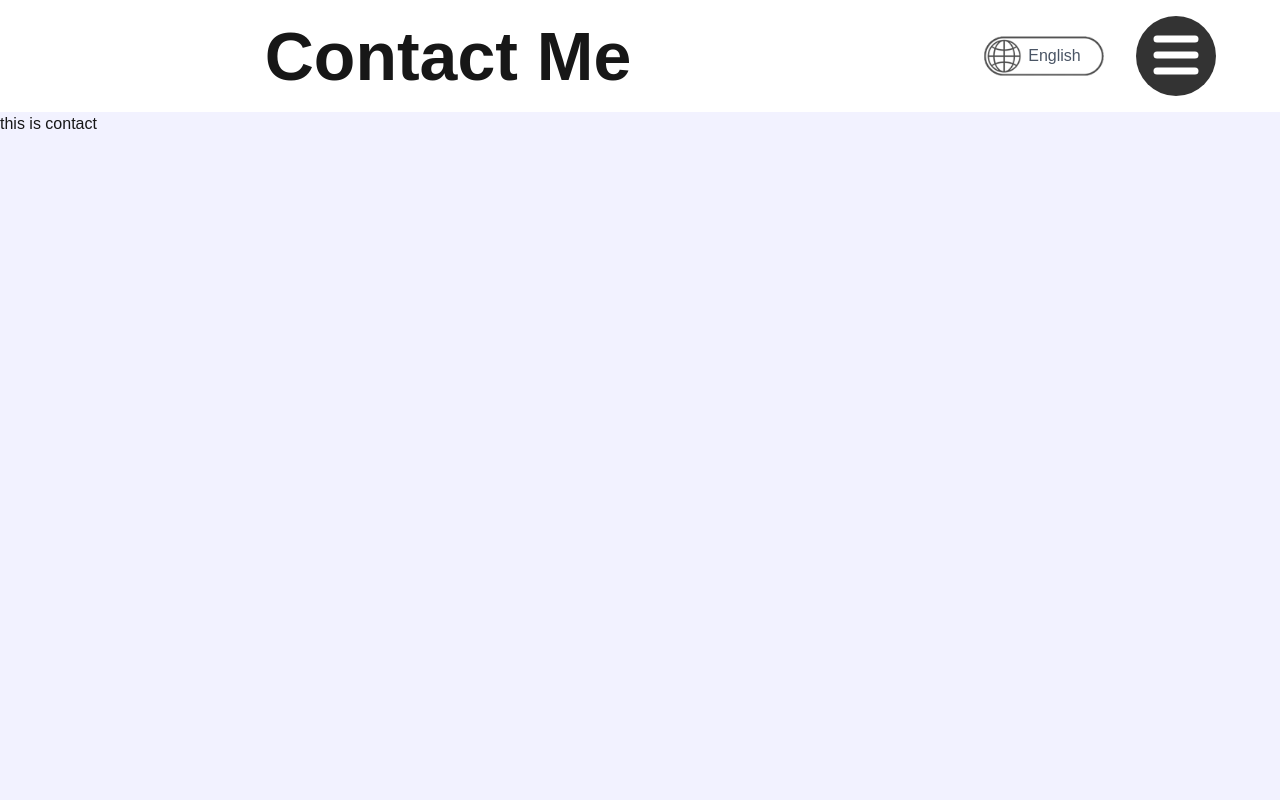
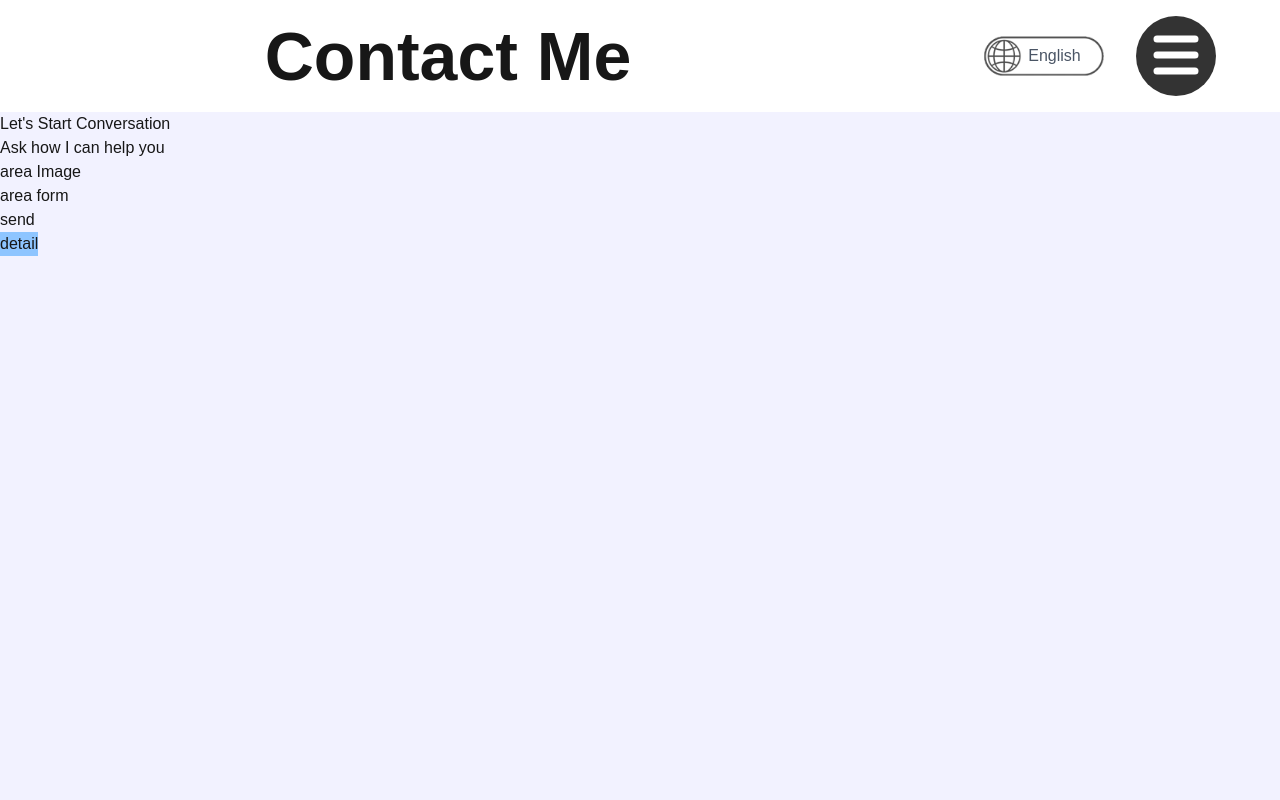
Before and after one commit to Sho8000/Portfolio-Ver4, a Next.js app: page /contactme in a window 1280 px wide. Shown: the top 800 px of the page. Built offline with nearby package versions, Linux system fonts and the light colour scheme.

Commit message:
added gmail info and api for sendEmail

```diff
--- a/package.json
+++ b/package.json
@@ -10,6 +10,7 @@
   },
   "dependencies": {
     "next": "15.3.3",
+    "nodemailer": "^7.0.3",
     "react": "^19.0.0",
     "react-dom": "^19.0.0",
     "zustand": "^5.0.5"
@@ -18,6 +19,7 @@
     "@eslint/eslintrc": "^3",
     "@tailwindcss/postcss": "^4",
     "@types/node": "^20",
+    "@types/nodemailer": "^6.4.17",
     "@types/react": "^19",
     "@types/react-dom": "^19",
     "eslint": "^9",
--- /dev/null
+++ b/src/app/(components)/Btn/NormalBtn.tsx
@@ -0,0 +1,19 @@
+"use client"
+/*
+import Styles from "./BTN.module.css"
+ */
+interface NormalBtnProps {
+  text:string;
+}
+
+export default function NormalBtn({text = "detail"}:NormalBtnProps) {
+
+
+  return (
+    <>
+      <button className={`bg-blue-300`} >
+        <p>{text}</p>
+      </button>
+    </>
+  );
+}
--- a/src/app/(components)/ContactPage/Contactme.tsx
+++ b/src/app/(components)/ContactPage/Contactme.tsx
@@ -1,12 +1,27 @@
 "use client"
+
+import NormalBtn from "../Btn/NormalBtn";
+
 //import { useLangStore } from "@/store/useLangStore";
 
 export default function Contactme() {
 //  const {data} = useLangStore();
+const handleSubmit = async (e: React.FormEvent) => {
+  e.preventDefault();
 
+};
   return (
     <section className="w-[100%] h-[100vh] bg-[#f2f2ff]">
-      <h1>this is contact</h1>
+      <h1>Let&apos;s Start Conversation</h1>
+      <p>Ask how I can help you</p>
+      <div>
+        <h1>area Image</h1>
+        <h1>area form</h1>
+        <form onSubmit={handleSubmit}>
+          <button type="submit">send</button>
+        </form>
+        <NormalBtn text="detail"/>
+      </div>
     </section>
   );
 }
--- /dev/null
+++ b/src/app/api/sendEmail/route.ts
@@ -0,0 +1,31 @@
+import { NextResponse } from 'next/server';
+import nodemailer from 'nodemailer';
+
+
+export async function GET(){
+  const transporter = nodemailer.createTransport({
+    service: 'gmail',
+    auth: {
+      user: process.env.GMAIL_USER,
+      pass: process.env.GMAIL_APP_PASS,
+    },
+    tls: {
+      rejectUnauthorized: false,
+    },
+  });
+  console.log(process.env.GMAIL_USER,process.env.GMAIL_APP_PASS)
+
+  try{
+    await transporter.sendMail({
+      from: `"Hello" <${process.env.GMAIL_USER}>`,
+      to: process.env.MY_EMAIL,
+      subject: `New contact message from Hello`,
+      text: "message is here from yoshikichi8000",
+    });
+    return NextResponse.json({ "send":"email"});
+
+  } catch(error){
+    console.error("Error sending email:", error);
+    return NextResponse.json({ success: false, error: "Failed to send email" });
+  }
+}
```
Also changed, not shown: src/app/(components)/Btn/BTN.module.css (line endings or trailing spaces), 1 other file (tests, documents, lock files or other folders).
